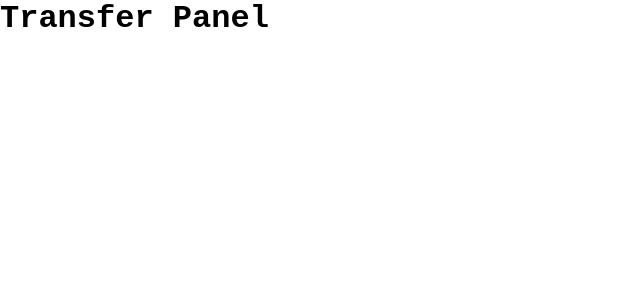
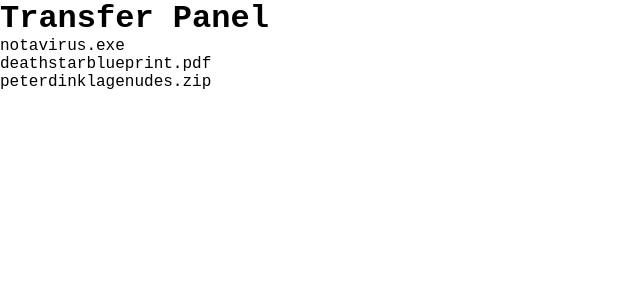
Before and after one commit to RadoslawZemlo/transfer-panel, an Angular app: page / in a window 1280 px wide. Shown: the top 300 px of the page, without its empty margins (0-640 px from the left). Built offline with nearby package versions, Linux system fonts and the light colour scheme; data requests are answered from the project's data file.

Commit message:
Add panel component, receive files from service and display them in template

```diff
--- a/src/app/app.component.html
+++ b/src/app/app.component.html
@@ -1 +1,3 @@
 <h1>Transfer Panel</h1>
+
+<app-panel></app-panel>
--- a/src/app/app.module.ts
+++ b/src/app/app.module.ts
@@ -1,11 +1,13 @@
 import { NgModule } from '@angular/core';
 import { BrowserModule } from '@angular/platform-browser';
+import { HttpClientModule } from '@angular/common/http';
 import { FilesService } from './services/files/files.service';
 import { AppComponent } from './app.component';
+import { PanelComponent } from './components/panel/panel.component';
 
 @NgModule({
-  declarations: [AppComponent],
-  imports: [BrowserModule],
+  declarations: [AppComponent, PanelComponent],
+  imports: [BrowserModule, HttpClientModule],
   providers: [FilesService],
   bootstrap: [AppComponent],
 })
--- /dev/null
+++ b/src/app/components/panel/panel.component.html
@@ -0,0 +1,9 @@
+<div class="panel">
+  <div *ngIf="files$ | async as files" class="panel__files">
+    <ng-container *ngFor="let file of files">
+      <div class="tile">
+        {{ file.name }}
+      </div>
+    </ng-container>
+  </div>
+</div>
--- /dev/null
+++ b/src/app/components/panel/panel.component.ts
@@ -0,0 +1,19 @@
+import { Component, OnInit } from '@angular/core';
+import { Observable } from 'rxjs';
+import { FilesService } from '@services/files/files.service';
+import { File } from '@interfaces/file.interface';
+
+@Component({
+  selector: 'app-panel',
+  templateUrl: './panel.component.html',
+  styleUrls: ['./panel.component.scss'],
+})
+export class PanelComponent implements OnInit {
+  files$: Observable<File[]> = this.filesService.files$;
+
+  constructor(private readonly filesService: FilesService) {}
+
+  ngOnInit(): void {
+    this.filesService.getFiles();
+  }
+}
--- a/src/app/services/files/files.service.ts
+++ b/src/app/services/files/files.service.ts
@@ -1,7 +1,7 @@
 import { Injectable } from '@angular/core';
 import { HttpClient } from '@angular/common/http';
 import { BehaviorSubject, take } from 'rxjs';
-import { File } from 'src/app/interfaces/file.interface';
+import { File } from '@interfaces/file.interface';
 
 @Injectable({
   providedIn: 'root',
```
Also changed, not shown: tsconfig.json (+6 -4 lines), src/app/components/panel/panel.component.scss (added), 1 other file (tests, documents, lock files or other folders).
